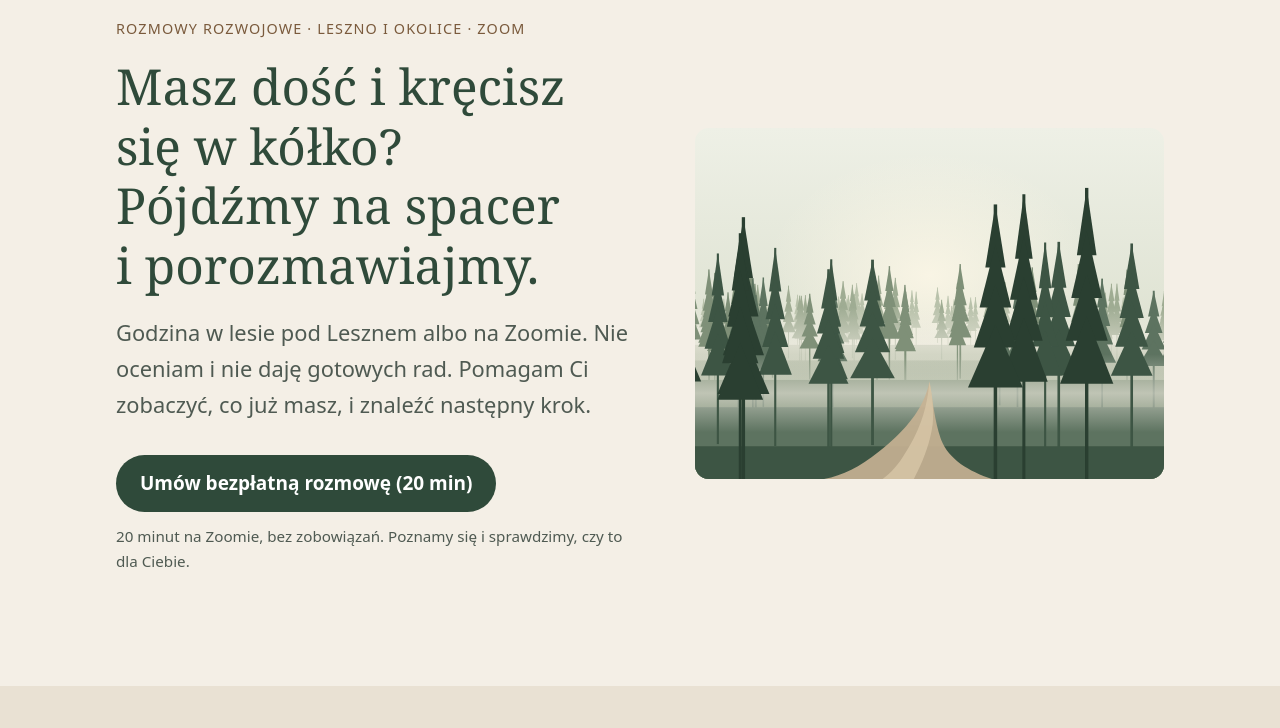
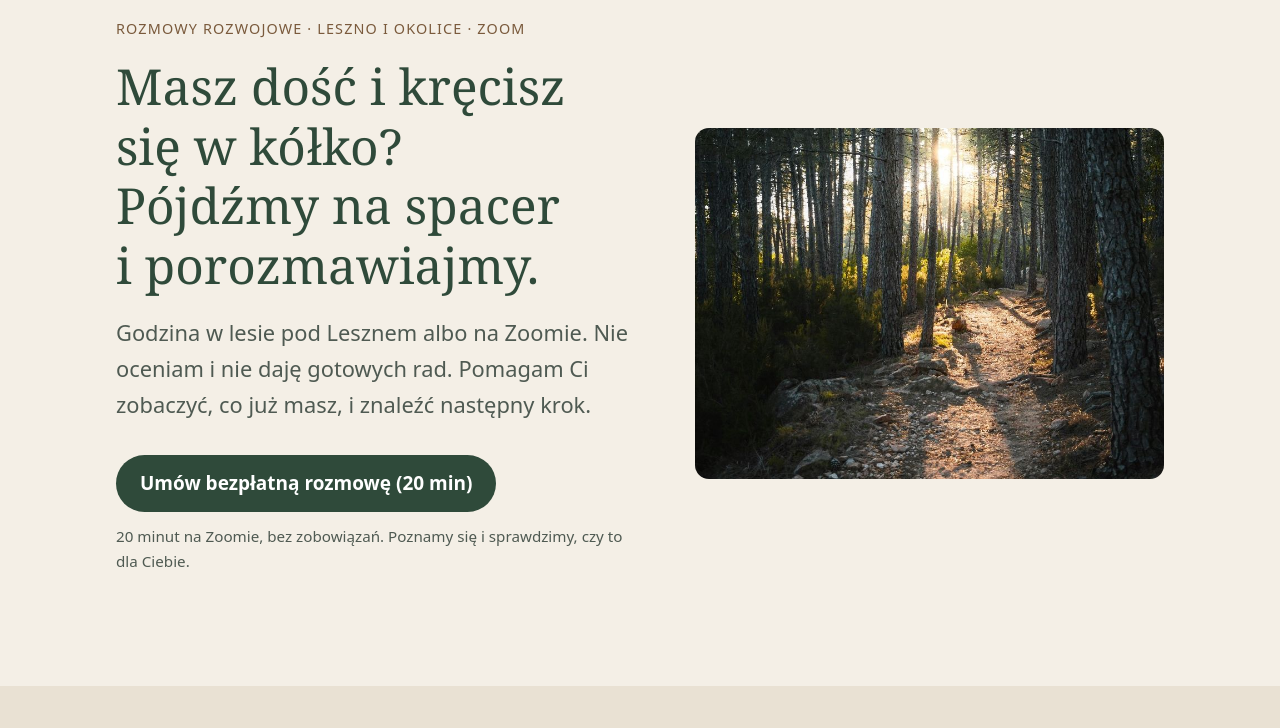
Before and after one commit to wieslawtabaka-dev/czlowiekdrogi, a plain HTML site: page index.html in a window 1280 px wide. Shown: the part 72-800 px from the top of the page. Drawn offline with Linux system fonts and the light colour scheme.

Commit message:
Zdjęcie lasu w nagłówku
Co-Authored-By: Claude Opus 5.5 <noreply@anthropic.com>
Claude-Session: https://claude.ai/code/session_01M2ff8sRk6HcRrGkyRcrHrV

```diff
--- a/index.html
+++ b/index.html
@@ -88,12 +88,11 @@
         </div>
       </div>
 
-      <!-- OBRAZ W NAGŁÓWKU: na razie ilustracja (img/las.svg).
-           Gdy zrobisz własne zdjęcie lasu: wgraj je do img/ jako las.jpg
-           i w linii niżej zmień src="img/las.svg" na src="img/las.jpg",
-           a alt na np. "Leśna ścieżka w okolicach Wilkowic pod Lesznem". -->
-      <img class="foto" src="img/las.svg" width="1200" height="900"
-           alt="Ilustracja: leśna droga wśród sosen w porannej mgle">
+      <!-- OBRAZ W NAGŁÓWKU: na razie zdjęcie z banku Unsplash (img/las.jpg).
+           Gdy zrobisz własne zdjęcie lasu pod Wilkowicami: podmień plik img/las.jpg
+           i zmień alt na np. "Leśna ścieżka w okolicach Wilkowic pod Lesznem". -->
+      <img class="foto" src="img/las.jpg" width="844" height="633"
+           alt="Leśna ścieżka wśród sosen w świetle zachodzącego słońca">
     </div>
   </section>
 
```
Also changed, not shown: img/las.jpg (added).
